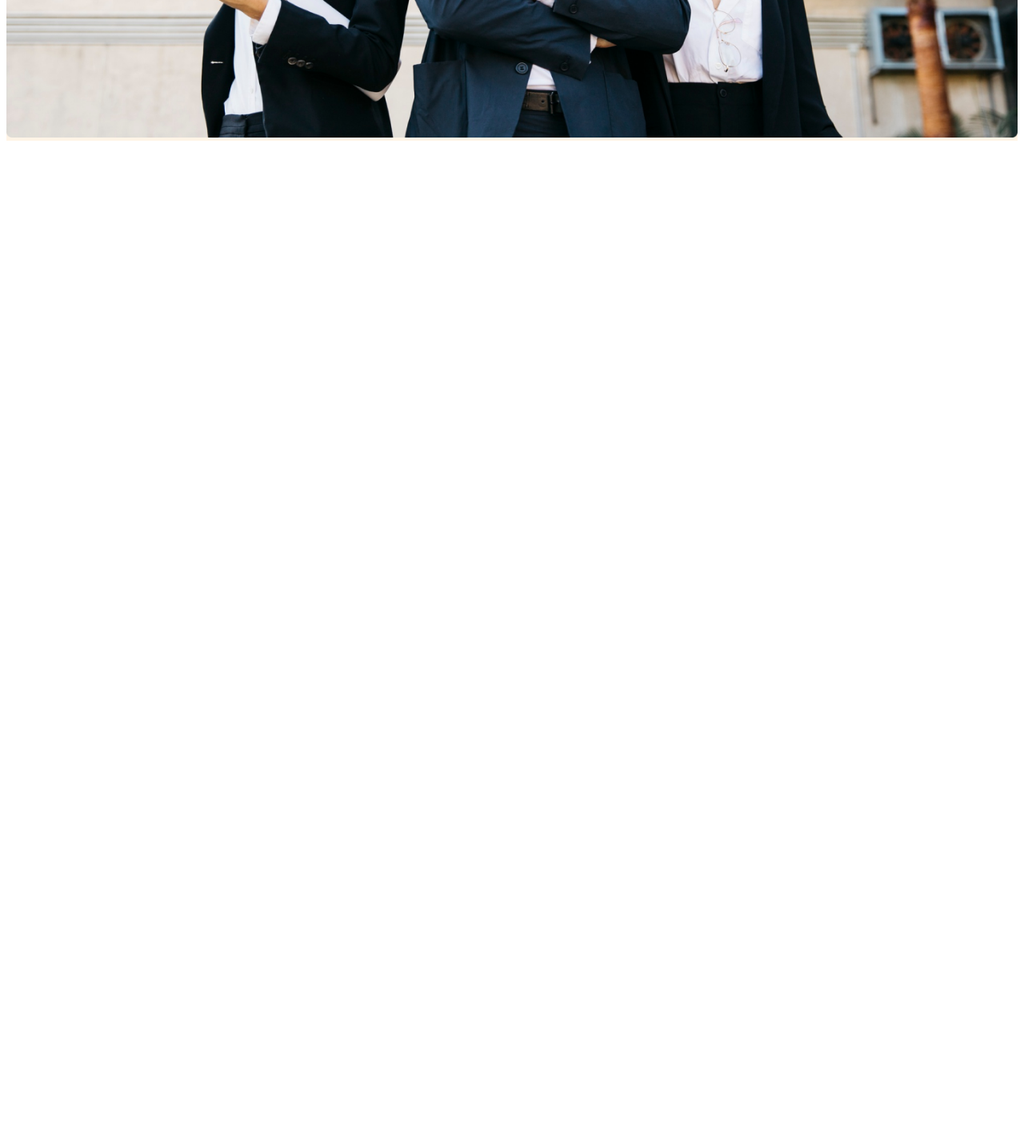
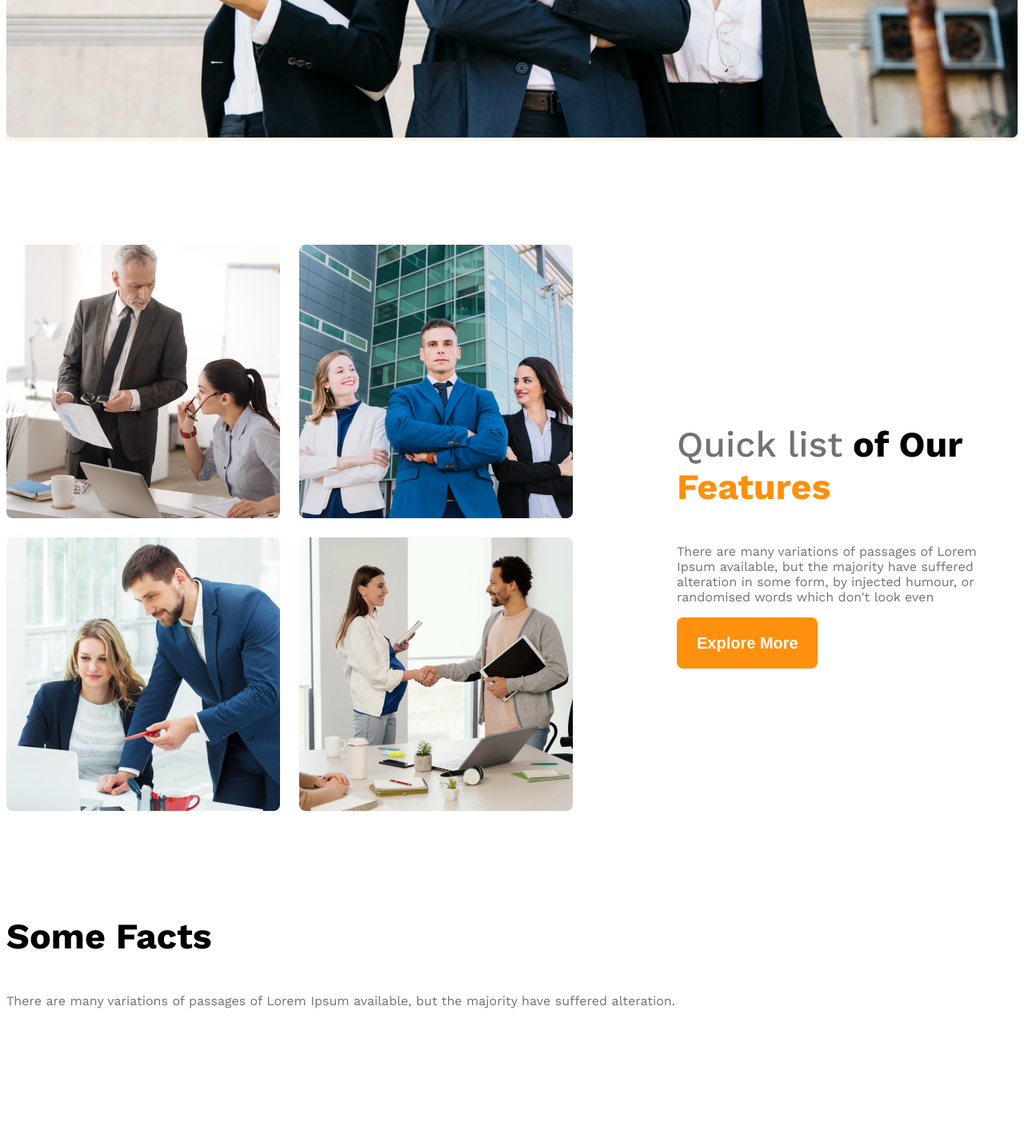
Before and after one commit to Obydullah001/g3-architect-website, a plain HTML site: page index.html in a window 1280 px wide. Shown: the part 1009-2432 px from the top of the page at 80% size. Before the commit the page ends 1193 px from the top, so only its background shows below. Drawn offline with nearby package versions, Linux system fonts and the light colour scheme.

Commit message:
added files and feature description

```diff
--- a/index.html
+++ b/index.html
@@ -27,7 +27,49 @@
         </div>
     </header>
     <main>
+        <section class="teams display-flex">
+            <div class="team-image-container">
+                <img src="/images/team1.png" alt="Two architect discussing about design" >
+                <img src="/images/team2.png" alt="" >
+                <img src="/images/team3.png" alt="" >
+                <img src="/images/team4.png" alt="" >
+            </div>
+            <div class="our-features">
+                <h3 class="section-title"><span id="feature-head">Quick list</span> of Our <span id="hand-shake">Features</span> </h3>
+                <p class="feature-description drk-03">There are many variations of passages of Lorem Ipsum available, but the majority have suffered alteration in some form, by injected humour, or randomised words which don't look even</p>
+                <button class="btn-primary">Explore More</button>
+            </div>
+        </section>
+        <section>
 
+        </section>
+        <section class="some-facts">
+            <h3 class="section-title">Some Facts</h3>
+            <p class="drk-03"> There are many variations of passages of Lorem Ipsum available, but the majority have suffered alteration.</p>
+            <div class="facts-container">
+                <!-- .fact*4>img.fact-icon+h4.fact-number+h5.fact-name -->
+                <div class="fact">
+                    <img src="" alt="" class="fact-icon">
+                    <h4 class="fact-number"></h4>
+                    <h5 class="fact-name"></h5>
+                </div>
+                <div class="fact">
+                    <img src="" alt="" class="fact-icon">
+                    <h4 class="fact-number"></h4>
+                    <h5 class="fact-name"></h5>
+                </div>
+                <div class="fact">
+                    <img src="" alt="" class="fact-icon">
+                    <h4 class="fact-number"></h4>
+                    <h5 class="fact-name"></h5>
+                </div>
+                <div class="fact">
+                    <img src="" alt="" class="fact-icon">
+                    <h4 class="fact-number"></h4>
+                    <h5 class="fact-name"></h5>
+                </div>
+            </div>
+        </section>
     </main>
     <footer>
 
--- a/styles/portfolio.css
+++ b/styles/portfolio.css
@@ -35,6 +35,17 @@
         font-size: 1.25rem;
         font-weight: 600;
     }
+    main{
+        max-width: 1440px;
+        margin: 0 auto;
+    }
+    main > section{
+        margin-top: 130px;
+    }
+    .section-title{
+        font-size: 2.8rem;
+        font-weight: 700;
+    }
 /* header styles */
 
 /* nav-bar related style */
@@ -71,9 +82,47 @@ margin-right: 30px;
     font-weight: 700;
     font-size: 4rem;
 }
+/* team and feature related style */
+.teams{
+    align-items: center;
+}
+.team-image-container{
+    display: grid;
+    grid-template-columns: repeat(2,1fr) ;
+    gap: 24px;
+}
+.our-features{
+    margin-left: 130px;
+    max-width: 530px;
+}
+#feature-head{
+    color: #727272;
+    font-weight: 500;
+}
+#hand-shake{
+    color: #FF900E;
+}
 /* responsive media query */
 @media screen and (max-width :576px) {
-    .nav-bar, .nav-links{
+    .nav-bar, .nav-links, .teams{
         flex-direction: column;
     }
+    .team-image-container{
+        grid-template-columns: repeat(1,1fr);
+    }
+
+    .our-features{
+        margin-left: 20px;
+    }
 }
+
+/* medium-size device */
+
+ @media screen and  (min-width :576px) and (max-width :992px) {
+    .teams{
+        flex-direction: column;
+    }
+    .our-features{
+        margin: 50px auto;
+    }
+ }
```
